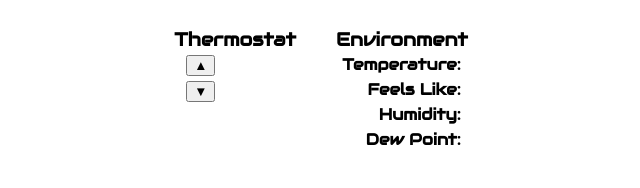
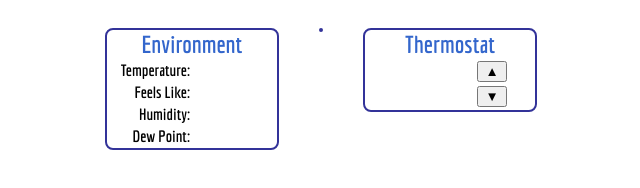
Before and after one commit to alidrus/IOTServer, a plain HTML site: page web/index.html in a window 1280 px wide. Shown: the whole page, without its empty margins (319-959 px from the left). Drawn offline with Linux system fonts and the light colour scheme; no server answers.

Commit message:
More layout changes

```diff
--- a/web/index.html
+++ b/web/index.html
@@ -7,63 +7,80 @@
         <meta charset="UTF-8">
         <link rel="preconnect" href="https://fonts.googleapis.com">
         <link rel="preconnect" href="https://fonts.gstatic.com" crossorigin>
-        <link href="https://fonts.googleapis.com/css2?family=Audiowide&display=swap" rel="stylesheet">
+        <link href="https://fonts.googleapis.com/css2?family=Economica:ital,wght@0,400;0,700;1,400;1,700&display=swap" rel="stylesheet">
         <style>
-            html {
-                font-family: Helvetica;
-                display: inline-block;
-                margin: 0px auto;
-                text-align: center;
-            }
+             .economica-regular {
+                font-family: "Economica", sans-serif;
+                font-weight: 400;
+                font-style: normal;
+             }
+             .economica-bold {
+                font-family: "Economica", sans-serif;
+                font-weight: 700;
+                font-style: normal;
+             }
+             .economica-regular-italic {
+                font-family: "Economica", sans-serif;
+                font-weight: 400;
+                font-style: italic;
+             }
+             .economica-bold-italic {
+                font-family: "Economica", sans-serif;
+                font-weight: 700;
+                font-style: italic;
+             }
             .columns {
                 display: flex;
                 flex-direction: row;
                 justify-content: center;
                 align-items: flex-start;
+                flex-wrap: wrap;
             }
             .columns > div {
                 margin: 20px;
+                border: 2px solid #333399;
+                border-radius: 8px;
             }
             html {
-                font-family: "Audiowide", sans-serif;
+                font-family: "Economica", sans-serif;
+                font-weight: 400;
+                font-style: normal;
             }
             caption {
+                color: #3366cc;
+                font-family: "Economica", sans-serif;
+                font-weight: 700;
+                font-style: normal;
+                font-size: 18pt;
                 text-align: center;
-                font-weight: bold;
-                font-size: 14pt;
             }
             th {
+                font-family: "Economica", sans-serif;
+                font-weight: 700;
+                font-style: normal;
+                font-size: 12pt;
                 text-align: right;
-                font-weight: bold;
-                font-size: 12pt;
+                width: 80px;
             }
             td {
-                text-align: left;
-                font-weight: normal;
+                font-family: "Economica", sans-serif;
+                font-weight: 400;
+                font-style: normal;
                 font-size: 12pt;
+                text-align: center;
+                width: 80px;
+            }
+            .button-cell {
+                text-align: center !important;
+            }
+            .comfort-status-emoji {
+                text-align: center;
+                font-size: 32pt;
             }
         </style>
     </head>
-    <body>
+    <body class="economica-regular">
         <div class="columns">
-            <div>
-                <table>
-                    <caption>Thermostat</caption>
-                    <tr>
-                        <th rowspan="2">
-                            <span id="thermostatSetting"></span>
-                        </th>
-                        <td>
-                            <button id="upButton" class="control-switch" onclick="temperatureUp()">▲</button>
-                        </td>
-                    </tr>
-                    <tr>
-                        <td>
-                            <button id="downButton" class="control-switch" onclick="temperatureDown()">▼</button>
-                        </td>
-                    </tr>
-                </table>
-            </div>
             <div>
                 <table>
                     <caption>Environment</caption>
@@ -77,7 +94,6 @@
                         <th>Feels Like:</th>
                         <td>
                             <span id="heatIndexReading"></span>
-                            <span id="comfortStatusEmoji"></span>
                         </td>
                     </tr>
                     <tr>
@@ -90,6 +106,26 @@
                         <th>Dew Point:</th>
                         <td>
                             <span id="dewPointReading"></span>
+                        </td>
+                    </tr>
+                </table>
+            </div>
+            <div id="comfortStatusEmoji" class="comfort-status-emoji">
+            </div>
+            <div>
+                <table>
+                    <caption>Thermostat</caption>
+                    <tr>
+                        <th rowspan="2">
+                            <span id="thermostatSetting"></span>
+                        </th>
+                        <td class="button-cell">
+                            <button id="upButton" class="control-switch" onclick="temperatureUp()">▲</button>
+                        </td>
+                    </tr>
+                    <tr>
+                        <td class="button-cell">
+                            <button id="downButton" class="control-switch" onclick="temperatureDown()">▼</button>
                         </td>
                     </tr>
                 </table>
```
